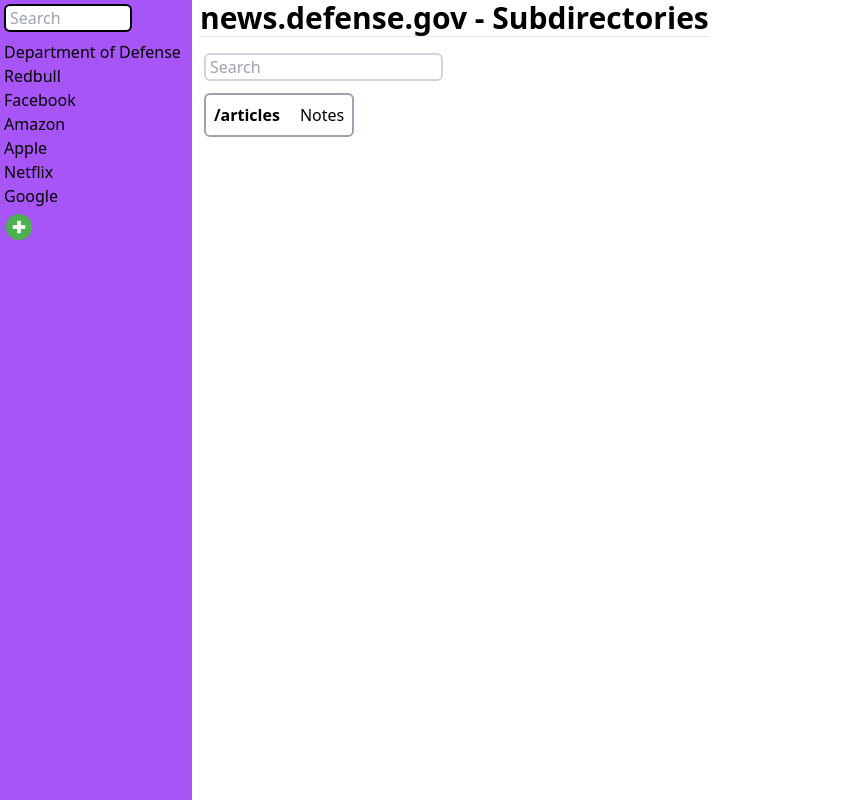
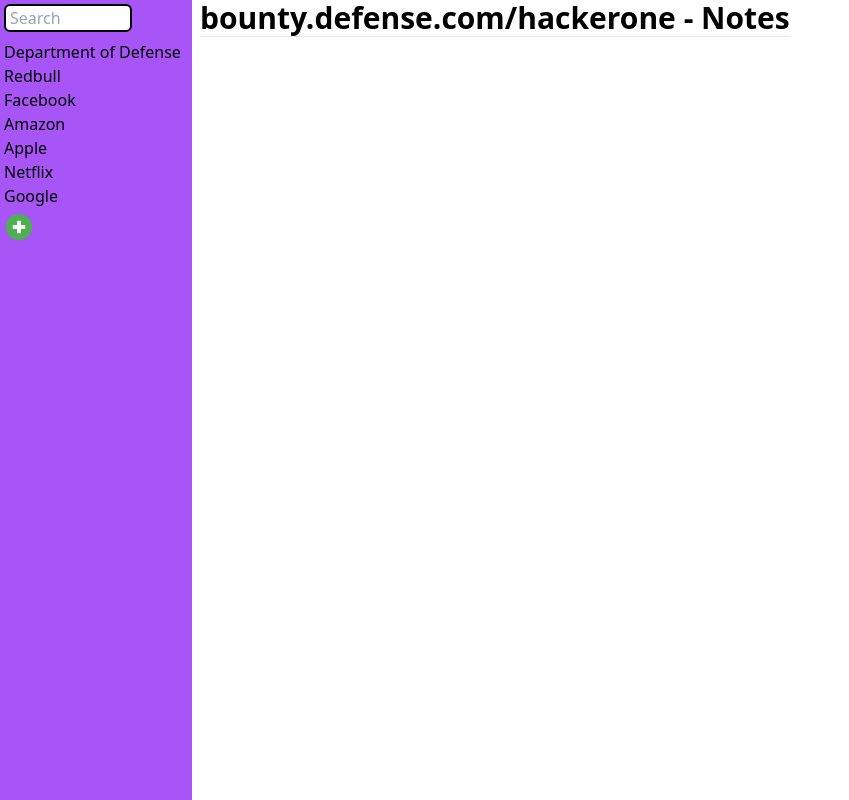
Before and after one commit to RangerVinven/Bug-Bounty-Notetaker, a React (Vite) app: page / in a window 1280 px wide. Shown: the whole page, without its empty margins (0-849 px from the left). Built offline with nearby package versions, Linux system fonts and the light colour scheme.

Commit message:
Started on the NotesPage, need to add draft-js

```diff
--- a/src/App.tsx
+++ b/src/App.tsx
@@ -3,13 +3,15 @@
 import Sidebar from './components/Sidebar/Sidebar';
 import SubdomainsPage from './pages/SubdomainsPage/SubdomainsPage';
 import SubdirectoriesPage from "./pages/SubdirectoriesPage/SubdirectoriesPage";
+import NotesPage from './pages/NotesPage/NotesPage';
 
 const App = () => {
   return (
     <div className="flex">
       <Sidebar></Sidebar>
       {/* <SubdomainsPage /> */}
-      <SubdirectoriesPage subdomain="news.defense.gov" />
+      {/* <SubdirectoriesPage subdomain="news.defense.gov" /> */}
+      <NotesPage subdomain="bounty.defense.com" subdirectory="/hackerone"></NotesPage>
     </div>
   )
 }
--- /dev/null
+++ b/src/pages/NotesPage/NotesPage.tsx
@@ -0,0 +1,18 @@
+import React from "react";
+import Title from "../../components/General/Title";
+
+interface Props {
+    subdomain: string,
+    subdirectory: string
+}
+
+const NotesPage = (props: Props) => {
+    return (
+        <div className="ml-2">
+            <Title title={props.subdomain.concat(props.subdirectory).concat(" - Notes")}></Title>
+            <hr />
+        </div>
+    );
+}
+
+export default NotesPage;
```
